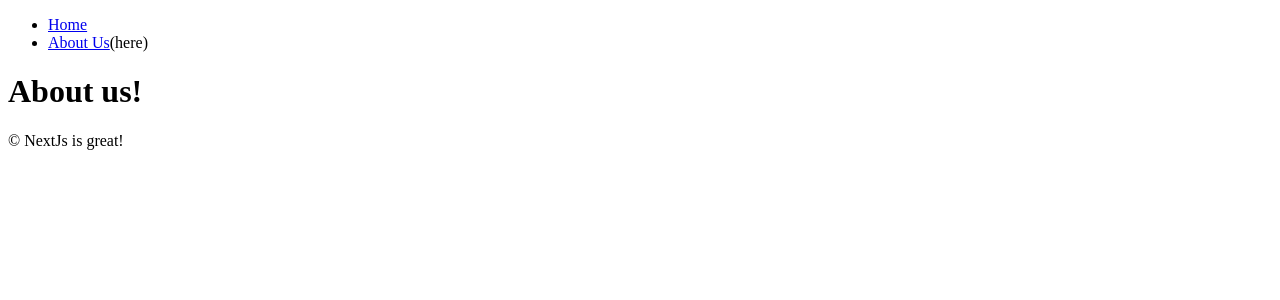
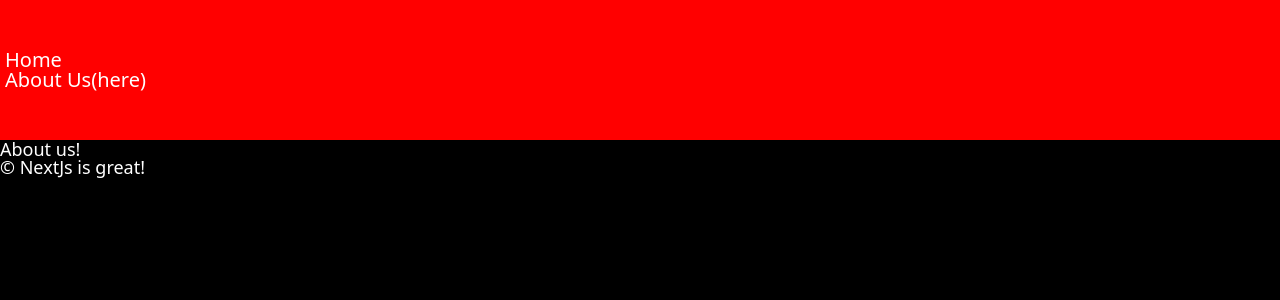
Before and after one commit to ehdnd/next-js-nomad, a Next.js app: page /about-us in a window 1280 px wide. Shown: the top 300 px of the page. Built offline with nearby package versions, Linux system fonts and the light colour scheme.

Commit message:
4 1 css modules

```diff
--- a/app/layout.tsx
+++ b/app/layout.tsx
@@ -1,3 +1,5 @@
+import "../styles/global.css";
+
 import { Metadata } from "next";
 import Navigation from "../components/navigation";
 
--- a/components/movie-info.tsx
+++ b/components/movie-info.tsx
@@ -2,7 +2,7 @@
 
 const getMovie = async (id: string) => {
   console.log(`Fetching Movies: ${Date.now()}`);
-  //   await new Promise((resolve) => setTimeout(resolve, 2000));
+  await new Promise((resolve) => setTimeout(resolve, 2000));
   const response = await fetch(`${API_URL}/${id}`, { cache: "force-cache" });
   return response.json();
 };
--- a/components/navigation.tsx
+++ b/components/navigation.tsx
@@ -1,4 +1,6 @@
 "use client";
+
+import styles from "../styles/navigation.module.css";
 
 import Link from "next/link";
 import { usePathname } from "next/navigation";
@@ -9,7 +11,7 @@
   console.log("📂 현재 경로:", path);
 
   return (
-    <nav>
+    <nav className={styles.nav}>
       <ul>
         <li>
           <Link href="/">Home</Link> {path === "/" ? "(here)" : ""}
--- /dev/null
+++ b/styles/global.css
@@ -0,0 +1,151 @@
+html,
+body,
+div,
+span,
+applet,
+object,
+iframe,
+h1,
+h2,
+h3,
+h4,
+h5,
+h6,
+p,
+blockquote,
+pre,
+a,
+abbr,
+acronym,
+address,
+big,
+cite,
+code,
+del,
+dfn,
+em,
+img,
+ins,
+kbd,
+q,
+s,
+samp,
+small,
+strike,
+strong,
+sub,
+sup,
+tt,
+var,
+b,
+u,
+i,
+center,
+dl,
+dt,
+dd,
+ol,
+ul,
+li,
+fieldset,
+form,
+label,
+legend,
+table,
+caption,
+tbody,
+tfoot,
+thead,
+tr,
+th,
+td,
+article,
+aside,
+canvas,
+details,
+embed,
+figure,
+figcaption,
+footer,
+header,
+hgroup,
+menu,
+nav,
+output,
+ruby,
+section,
+summary,
+time,
+mark,
+audio,
+video {
+  margin: 0;
+  padding: 0;
+  border: 0;
+  font-size: 100%;
+  font: inherit;
+  vertical-align: baseline;
+}
+/* HTML5 display-role reset for older browsers */
+article,
+aside,
+details,
+figcaption,
+figure,
+footer,
+header,
+hgroup,
+menu,
+nav,
+section {
+  display: block;
+}
+body {
+  line-height: 1;
+}
+ol,
+ul {
+  list-style: none;
+}
+blockquote,
+q {
+  quotes: none;
+}
+blockquote:before,
+blockquote:after,
+q:before,
+q:after {
+  content: "";
+  content: none;
+}
+table {
+  border-collapse: collapse;
+  border-spacing: 0;
+}
+
+body {
+  font-family:
+    system-ui,
+    -apple-system,
+    BlinkMacSystemFont,
+    "Segoe UI",
+    Roboto,
+    Oxygen,
+    Ubuntu,
+    Cantarell,
+    "Open Sans",
+    "Helvetica Neue",
+    sans-serif;
+  background-color: black;
+  color: white;
+  font-size: 18px;
+}
+
+a {
+  color: inherit;
+  text-decoration: none;
+}
+
+a:hover {
+  text-decoration: underline;
+}
--- /dev/null
+++ b/styles/navigation.module.css
@@ -0,0 +1,8 @@
+.nav {
+  background-color: red;
+  padding: 50px 5px;
+}
+
+.nav ul li {
+  font-size: 20px;
+}
```
Also changed, not shown: components/movie-videos.tsx (+5 -5 lines).
